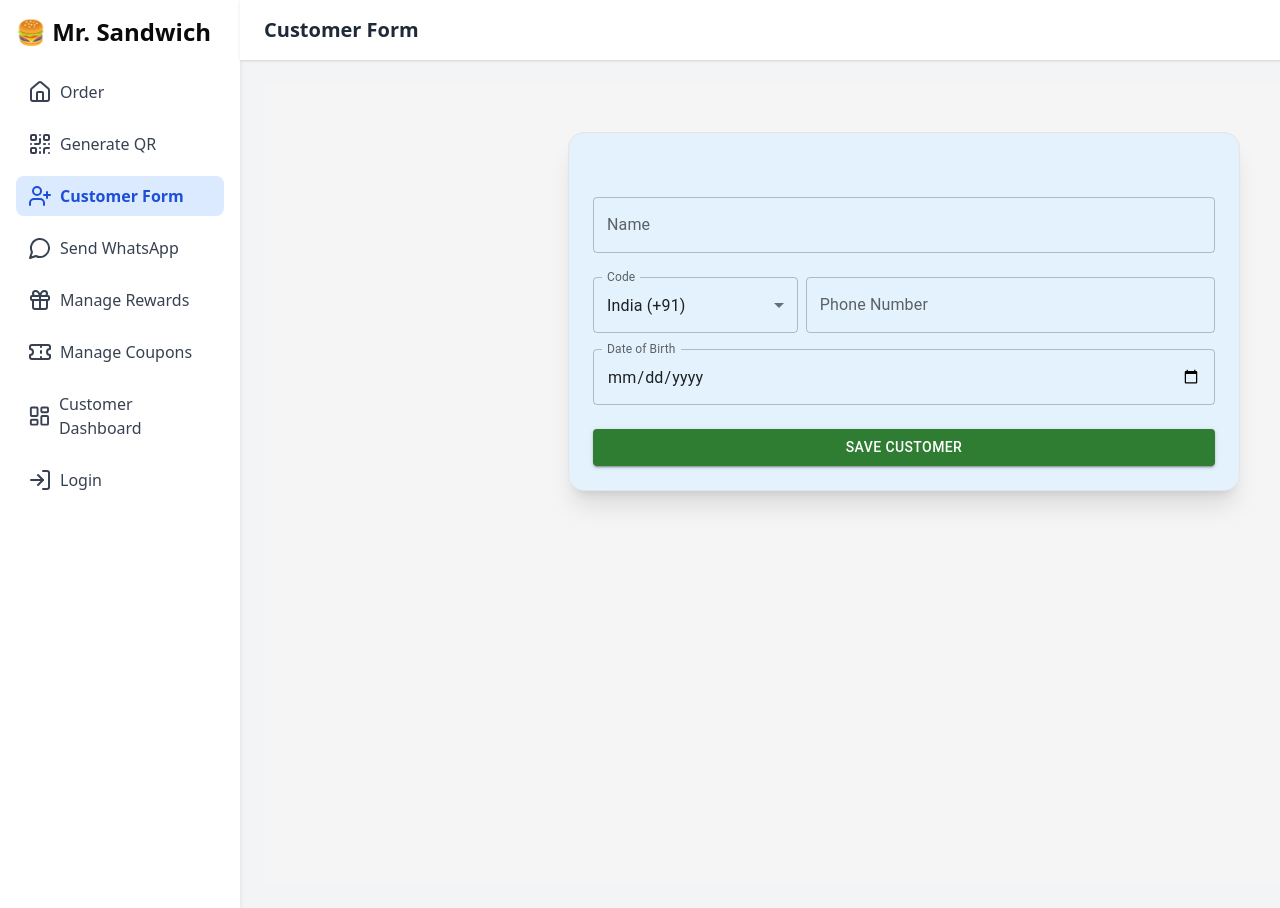
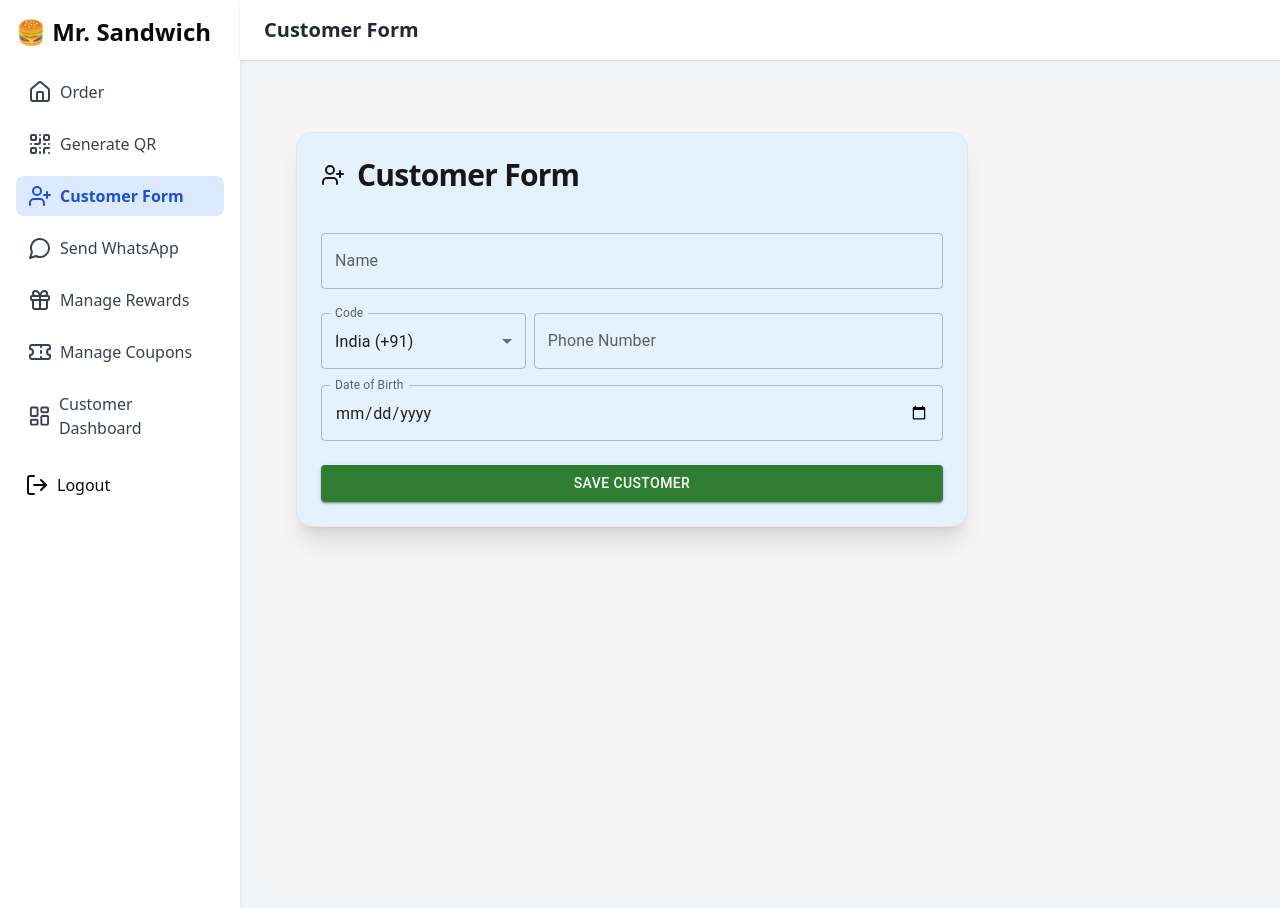
Before and after one commit to Abhibhardwaj335/fe-mr-sandwich, a React (Vite) app: page / in a window 1280 px wide. Shown: the top 908 px of the page. Built offline with nearby package versions, Linux system fonts and the light colour scheme; sample sign-in values are in the browser's storage.

Commit message:
Improvement to existing functionality and Add new functionality

```diff
--- a/src/App.tsx
+++ b/src/App.tsx
@@ -1,5 +1,5 @@
 import React, { useState, useEffect } from "react";
-import { BrowserRouter as Router, Routes, Route, Link } from "react-router-dom";
+import { BrowserRouter as Router, Routes, Route } from "react-router-dom";
 import MainLayout from "./components/layout/MainLayout";
 import CustomerForm from "./pages/CustomerForm";
 import SendWhatsApp from "./pages/SendWhatsApp";
@@ -10,17 +10,9 @@ import OrderPage from "./pages/OrderPage";
 import GenerateQRCode from "./pages/GenerateQRCode";
 import Login from "./pages/Login";
 import ProtectedRoute from "./ProtectedRoute";
-import {
-  Box,
-  Button,
-  IconButton,
-  Drawer,
-  MenuItem
-} from "@mui/material";
-import MenuIcon from "@mui/icons-material/Menu";
+import { Box } from "@mui/material";
 
 const App: React.FC = () => {
-  const [drawerOpen, setDrawerOpen] = useState(false);
   const [isAuthenticated, setIsAuthenticated] = useState<boolean>(false);
 
   useEffect(() => {
@@ -29,26 +21,14 @@ const App: React.FC = () => {
   }, []);
 
   const handleLogin = () => {
+    localStorage.setItem("isAuthenticated", "true");
     setIsAuthenticated(true);
-    localStorage.setItem("isAuthenticated", "true");
-  };
-
-  const handleLogout = () => {
-    localStorage.clear();
-    setIsAuthenticated(false);
-    window.location.href = "/login";
-  };
-
-  const toggleDrawer = (open: boolean) => () => {
-    setDrawerOpen(open);
   };
 
   return (
     <Router>
-      <MainLayout>
-      {/* Full page container */}
+      <MainLayout isAuthenticated={isAuthenticated} setIsAuthenticated={setIsAuthenticated}>
         <Box sx={{ width: "100vw", minHeight: "100vh", boxSizing: "border-box" }}>
-        {/* Routes Section */}
           <Routes>
             <Route path="/login" element={<Login onLogin={handleLogin} />} />
             <Route path="/order" element={<OrderPage />} />
--- a/src/components/CenteredFormLayout.tsx
+++ b/src/components/CenteredFormLayout.tsx
@@ -2,16 +2,20 @@ import { Card, CardContent } from "@/components/ui/card";
 import { motion } from "framer-motion";
 
 const CenteredFormLayout = ({
+  title,
+  icon,
   children,
   description,
   footer,
 }: {
+  title: string;
+  icon?: React.ReactNode;
   children: React.ReactNode;
   description?: string;
   footer?: React.ReactNode;
 }) => {
   return (
-      <div className="min-h-screen flex justify-center bg-[#f5f5f5] px-4 pt-12 sm:px-6 lg:px-8">
+      <div className="min-h-screen flex bg-[#f5f5f5] px-4 pt-12 sm:px-6 lg:px-8">
       <motion.div
         initial={{ opacity: 0, y: 20 }}
         animate={{ opacity: 1, y: 0 }}
@@ -21,7 +25,9 @@ const CenteredFormLayout = ({
         <Card className="shadow-xl rounded-2xl border border-border bg-[#e3f2fd] text-card-foreground">
           <CardContent className="p-6 space-y-6">
             <div className="flex items-center space-x-3">
+              {icon && <div className="text-primary text-2xl">{icon}</div>}
               <div>
+                <h1 className="text-3xl font-bold tracking-tight text-primary">{title}</h1>
                 {description && (
                   <p className="text-muted-foreground text-sm mt-1">{description}</p>
                 )}
--- a/src/components/layout/MainLayout.tsx
+++ b/src/components/layout/MainLayout.tsx
@@ -1,6 +1,6 @@
 import React, { useState } from "react";
 import { ReactNode } from "react";
-import { NavLink, useLocation } from "react-router-dom";
+import { NavLink, useLocation, useNavigate } from "react-router-dom";
 import {
   Home,
   UserPlus,
@@ -10,7 +10,8 @@ import {
   Ticket,
   LayoutDashboard,
   LogIn,
-  Menu
+  LogOut,
+  Menu,
 } from "lucide-react";
 import {
   Drawer,
@@ -21,6 +22,12 @@ import {
   ListItemText,
   Box,
 } from "@mui/material";
+
+interface MainLayoutProps {
+  children: ReactNode;
+  isAuthenticated: boolean;
+  setIsAuthenticated: (value: boolean) => void;
+}
 
 const navItems = [
   { to: "/order", label: "Order", icon: <Home /> },
@@ -33,19 +40,34 @@ const navItems = [
   { to: "/login", label: "Login", icon: <LogIn /> },
 ];
 
-export default function MainLayout({ children }: { children: ReactNode }) {
+export default function MainLayout({ children, isAuthenticated, setIsAuthenticated }: MainLayoutProps) {
   const location = useLocation();
+  const navigate = useNavigate();
   const [mobileOpen, setMobileOpen] = useState(false);
+
+  const handleLogout = () => {
+    localStorage.removeItem("isAuthenticated");
+    setIsAuthenticated(false);
+    navigate("/login");
+  };
 
   const toggleDrawer = (open: boolean) => () => {
     setMobileOpen(open);
   };
 
+  const filteredNavItems = navItems.filter((item) => {
+    if (!isAuthenticated) {
+      return ["/order", "/generate-qr", "/login"].includes(item.to);
+    } else {
+      return item.to !== "/login";
+    }
+  });
+
   const drawerContent = (
     <Box sx={{ width: 250, p: 2 }}>
       <div className="text-2xl font-bold mb-6">🍔 Mr. Sandwich</div>
       <List>
-        {navItems.map((item) => (
+        {filteredNavItems.map((item) => (
           <ListItem
             key={item.to}
             button
@@ -62,6 +84,15 @@ export default function MainLayout({ children }: { children: ReactNode }) {
             <ListItemText primary={item.label} />
           </ListItem>
         ))}
+
+        {isAuthenticated && (
+          <ListItem button onClick={handleLogout}>
+            <ListItemIcon>
+              <LogOut />
+            </ListItemIcon>
+            <ListItemText primary="Logout" />
+          </ListItem>
+        )}
       </List>
     </Box>
   );
@@ -72,7 +103,7 @@ export default function MainLayout({ children }: { children: ReactNode }) {
       <aside className="w-60 bg-white shadow-md p-4 hidden md:block">
         <div className="text-2xl font-bold mb-6">🍔 Mr. Sandwich</div>
         <nav className="space-y-3">
-          {navItems.map((item) => (
+          {filteredNavItems.map((item) => (
             <NavLink
               key={item.to}
               to={item.to}
@@ -87,6 +118,17 @@ export default function MainLayout({ children }: { children: ReactNode }) {
             </NavLink>
           ))}
         </nav>
+        {isAuthenticated && (
+          <div className="mt-4">
+            <button
+              onClick={handleLogout}
+              className="w-full text-left flex items-center gap-2 p-2 rounded-lg hover:bg-gray-200"
+            >
+              <LogOut />
+              Logout
+            </button>
+          </div>
+        )}
       </aside>
 
       {/* Mobile Drawer */}
@@ -94,20 +136,19 @@ export default function MainLayout({ children }: { children: ReactNode }) {
         {drawerContent}
       </Drawer>
 
-      {/* Main Content */}
+      {/* Main Content Area */}
       <div className="flex-1">
-        {/* Top AppBar */}
+        {/* Top Bar */}
         <header className="bg-white shadow px-6 py-4 sticky top-0 z-10 flex items-center justify-between">
-          {/* Mobile menu icon */}
           <div className="block md:hidden">
             <IconButton onClick={toggleDrawer(true)}>
               <Menu />
             </IconButton>
           </div>
           <h1 className="text-xl font-semibold text-gray-800 mx-auto md:mx-0">
-            {navItems.find((item) => item.to === location.pathname)?.label || "Dashboard"}
+            {filteredNavItems.find((item) => item.to === location.pathname)?.label || "Dashboard"}
           </h1>
-          <div className="w-10" /> {/* Spacer for alignment */}
+          <div className="w-10" />
         </header>
 
         {/* Page Content */}
--- a/src/pages/CouponManager.tsx
+++ b/src/pages/CouponManager.tsx
@@ -10,6 +10,7 @@ import {
 } from "@mui/material";
 import DeleteIcon from "@mui/icons-material/Delete";
 import CenteredFormLayout from "../components/CenteredFormLayout";
+import { Ticket } from "lucide-react";
 
 export default function CouponManager() {
   const [coupons, setCoupons] = useState<any[]>([]);
@@ -52,7 +53,7 @@ export default function CouponManager() {
   useEffect(() => { fetchCoupons(); }, []);
 
   return (
-    <CenteredFormLayout>
+    <CenteredFormLayout title="Coupon Manager" icon={<Ticket />} >
       <Box display="flex" flexDirection="column" gap={2}>
         {/* Buttons for toggling views */}
         <Box display="flex" justifyContent="flex-start" gap={2}>
--- a/src/pages/CustomerDashboard.tsx
+++ b/src/pages/CustomerDashboard.tsx
@@ -9,6 +9,7 @@ import {
   Divider,
 } from "@mui/material";
 import CenteredFormLayout from "../components/CenteredFormLayout";
+import { LayoutDashboard } from "lucide-react";
 
 const CustomerDashboard: React.FC = () => {
   const [customerId, setCustomerId] = useState("");
@@ -39,7 +40,7 @@ const CustomerDashboard: React.FC = () => {
   };
 
   return (
-    <CenteredFormLayout>
+    <CenteredFormLayout title="Customer Dashboard" icon={<LayoutDashboard />} >
       <TextField
         label="Customer ID"
         fullWidth
--- a/src/pages/CustomerForm.tsx
+++ b/src/pages/CustomerForm.tsx
@@ -11,6 +11,7 @@ import {
   FormControl,
 } from "@mui/material";
 import CenteredFormLayout from "../components/CenteredFormLayout";
+import { UserPlus } from "lucide-react";
 
 const countryCodes = [
   { code: "+91", label: "India" },
@@ -54,7 +55,7 @@ const CustomerForm: React.FC = () => {
   };
 
   return (
-    <CenteredFormLayout>
+    <CenteredFormLayout title="Customer Form" icon={<UserPlus />} >
       <TextField
         fullWidth
         label="Name"
--- a/src/pages/GenerateQRCode.tsx
+++ b/src/pages/GenerateQRCode.tsx
@@ -2,6 +2,7 @@ import React, { useState } from 'react';
 import { Box, Button, Typography, CircularProgress, TextField } from '@mui/material';
 import QRCode from 'react-qr-code';
 import CenteredFormLayout from "../components/CenteredFormLayout";
+import { QrCode } from "lucide-react";
 
 const GenerateQRCode: React.FC = () => {
   const [tableId, setTableId] = useState('');
@@ -21,7 +22,7 @@ const GenerateQRCode: React.FC = () => {
   };
 
   return (
-    <CenteredFormLayout>
+    <CenteredFormLayout title="Generate QR Code" icon={<QrCode />} >
       <TextField
         label="Enter Table ID"
         fullWidth
--- a/src/pages/Login.tsx
+++ b/src/pages/Login.tsx
@@ -3,6 +3,7 @@ import { useLocation, useNavigate } from "react-router-dom";
 import { Box, TextField, Button, CircularProgress } from "@mui/material";
 import CenteredFormLayout from "../components/CenteredFormLayout";
 import axios from "axios";
+import {Lock } from "lucide-react";
 
 type LoginProps = {
   onLogin: () => void;
@@ -49,7 +50,7 @@ const Login: React.FC<LoginProps> = ({ onLogin }) => {
    };
 
   return (
-    <CenteredFormLayout>
+    <CenteredFormLayout title="Login" icon={<Lock />} >
       <Box display="flex" flexDirection="column" gap={2}>
         <TextField
           label="Username"
--- a/src/pages/ManageRewards.tsx
+++ b/src/pages/ManageRewards.tsx
@@ -5,13 +5,14 @@ import CenteredFormLayout from "../components/CenteredFormLayout";
 import RewardForm from "../components/RewardForm";
 import SingleCustomerRewards from "../components/SingleCustomerRewards";
 import AllCustomerRewards from "../components/AllCustomerRewards";
+import { Gift } from "lucide-react";
 
 const ManageRewards: React.FC = () => {
   const [viewMode, setViewMode] = useState<"form" | "single" | "all">("form");
   const [phoneNumber, setPhoneNumber] = useState("");
 
   return (
-    <CenteredFormLayout>
+    <CenteredFormLayout title="Manage Rewards" icon={<Gift />}>
       {/* 🔁 View Navigation */}
       <Box sx={{ display: "flex", gap: 2, mt: 2 }}>
         <Button
--- a/src/pages/OrderPage.tsx
+++ b/src/pages/OrderPage.tsx
@@ -8,6 +8,7 @@ import {
   TextField
 } from '@mui/material';
 import CenteredFormLayout from "../components/CenteredFormLayout";
+import { ShoppingCart } from "lucide-react";
 
 const OrderPage: React.FC = () => {
   const [menuItems, setMenuItems] = useState<any[]>([]);
@@ -91,7 +92,7 @@ const OrderPage: React.FC = () => {
   };
 
   return (
-    <CenteredFormLayout>
+    <CenteredFormLayout title="Place an Order"  icon={<ShoppingCart />}>
       {effectiveTableId ? (
         <Typography variant="h6" mt={2}>
           You're ordering for <strong>Table {effectiveTableId}</strong>
--- a/src/pages/SendWhatsApp.tsx
+++ b/src/pages/SendWhatsApp.tsx
@@ -11,6 +11,7 @@ import {
   FormControl,
 } from "@mui/material";
 import CenteredFormLayout from "../components/CenteredFormLayout";
+import { Send } from "lucide-react";
 
 const SendWhatsApp: React.FC = () => {
   const [customerId, setCustomerId] = useState("");
@@ -77,7 +78,7 @@ const SendWhatsApp: React.FC = () => {
   };
 
   return (
-    <CenteredFormLayout>
+    <CenteredFormLayout title="Send WhatsApp Message" icon={<Send />}>
     <TextField
         fullWidth
         label="Customer ID"
```
Lines whose indentation alone changed are shown as unchanged.
